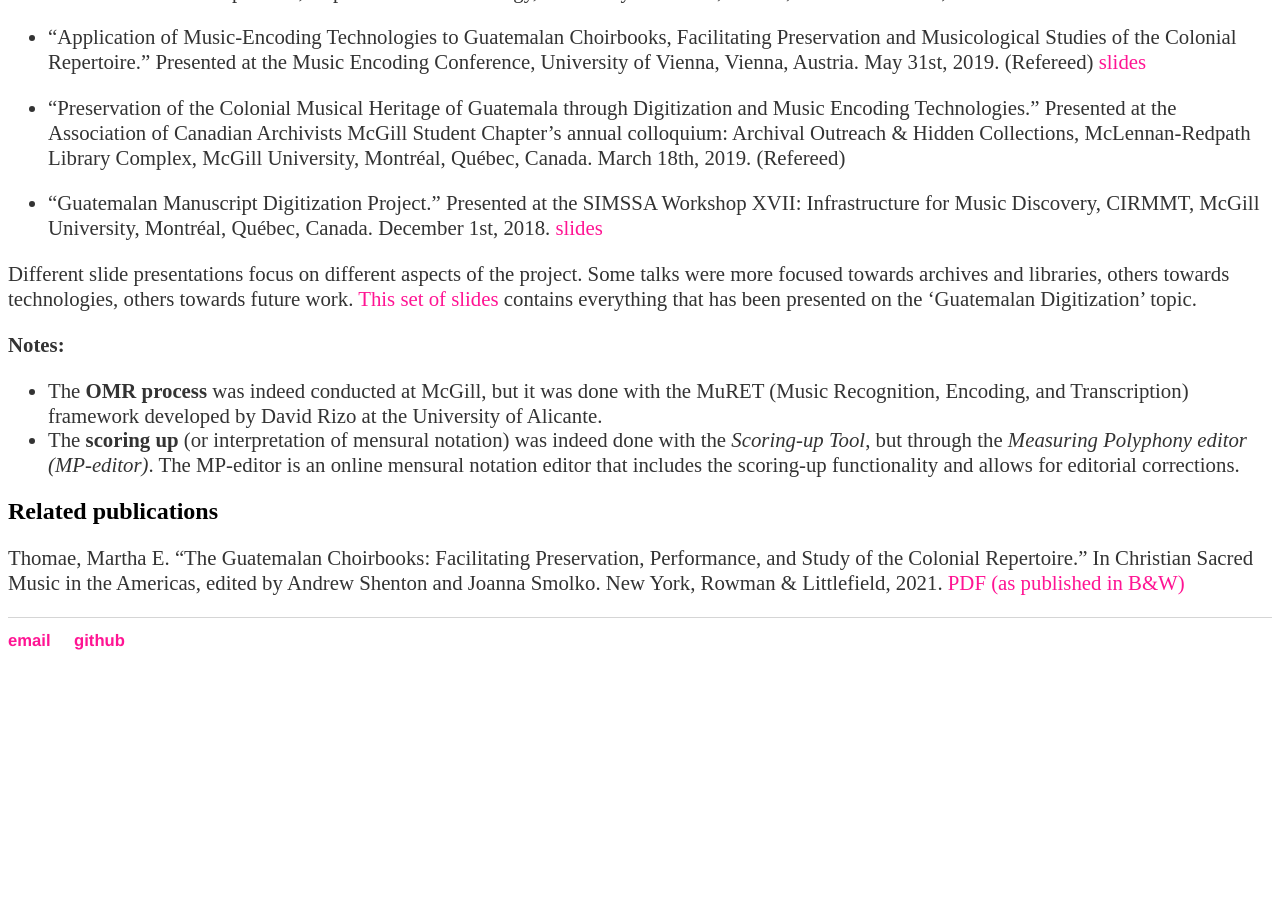
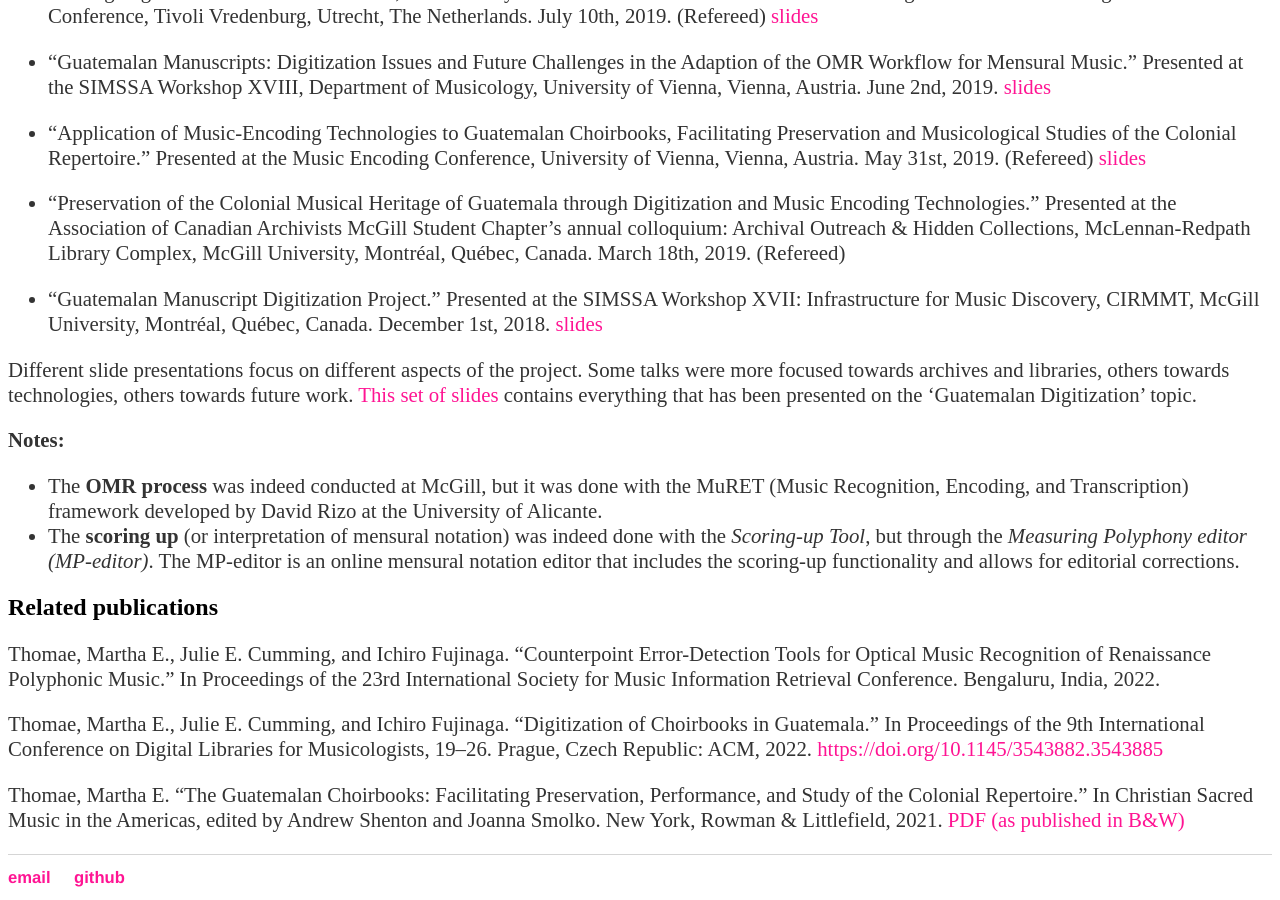
Before and after one commit to martha-thomae/martha-thomae.github.io, a Jekyll site: the page built from projects/index.md, in a window 1280 px wide and 900 px high, scrolled down 2664 px. Built offline with Jekyll 4.4.1, drawn with Linux system fonts in a browser that asks for light colours; before the commit the page ends 3327 px from its top, so only the background shows below that; some of the changed text lies outside the part shown.

Commit message:
Add missing publications

```diff
--- a/projects/index.md
+++ b/projects/index.md
@@ -33,6 +33,8 @@
 An online mensural notation editor. My contribution to this editor was the scoring-up functionality. This implied converting my Python script into JavaScript, and introducing functionality to deal with older mensural repertoire (Ars antiqua) among other things.
 
 ## Related publications (and talks)
+Desmond, Karen, Laurent Pugin, Juliette Regimbal, David Rizo, Craig Sapp, and Martha E. Thomae. “Encoding Polyphony from Medieval Manuscripts Notated in Mensural Notation.” In Proceedings of the Music Encoding Conference, edited by Stefan Münnich and David Rizo, 197–219. Alicante, Spain (online): Humanities Commons, 2021. [https://doi.org/10.17613/tf2j-x697](https://doi.org/10.17613/tf2j-x697).
+
 Desmond, Karen, Andrew Hankinson, Laurent Pugin, Juliette Regimbal, Craig Sapp, and Martha E. Thomae. “Next Steps for Measuring Polyphony: A Prototype Editor for Encoding Mensural Music.” In Proceedings of the Music Encoding Conference, 121–24. Tufts University, Boston, MA: Humanities Commons, 2020. [http://dx.doi.org/10.17613/5k88-9z02](http://dx.doi.org/10.17613/5k88-9z02).
 
 
@@ -69,4 +71,8 @@
 - The **scoring up** (or interpretation of mensural notation) was indeed done with the *Scoring-up Tool*, but through the *Measuring Polyphony editor (MP-editor)*. The MP-editor is an online mensural notation editor that includes the scoring-up functionality and allows for editorial corrections.
 
 ## Related publications
+Thomae, Martha E., Julie E. Cumming, and Ichiro Fujinaga. “Counterpoint Error-Detection Tools for Optical Music Recognition of Renaissance Polyphonic Music.” In Proceedings of the 23rd International Society for Music Information Retrieval Conference. Bengaluru, India, 2022.
+
+Thomae, Martha E., Julie E. Cumming, and Ichiro Fujinaga. “Digitization of Choirbooks in Guatemala.” In Proceedings of the 9th International Conference on Digital Libraries for Musicologists, 19–26. Prague, Czech Republic: ACM, 2022. [https://doi.org/10.1145/3543882.3543885](https://doi.org/10.1145/3543882.3543885)
+
 Thomae, Martha E. “The Guatemalan Choirbooks: Facilitating Preservation, Performance, and Study of the Colonial Repertoire.” In Christian Sacred Music in the Americas, edited by Andrew Shenton and Joanna Smolko. New York, Rowman & Littlefield, 2021. [PDF (as published in B&W)](/assets/papers/ThomaeChapter.pdf)
```
